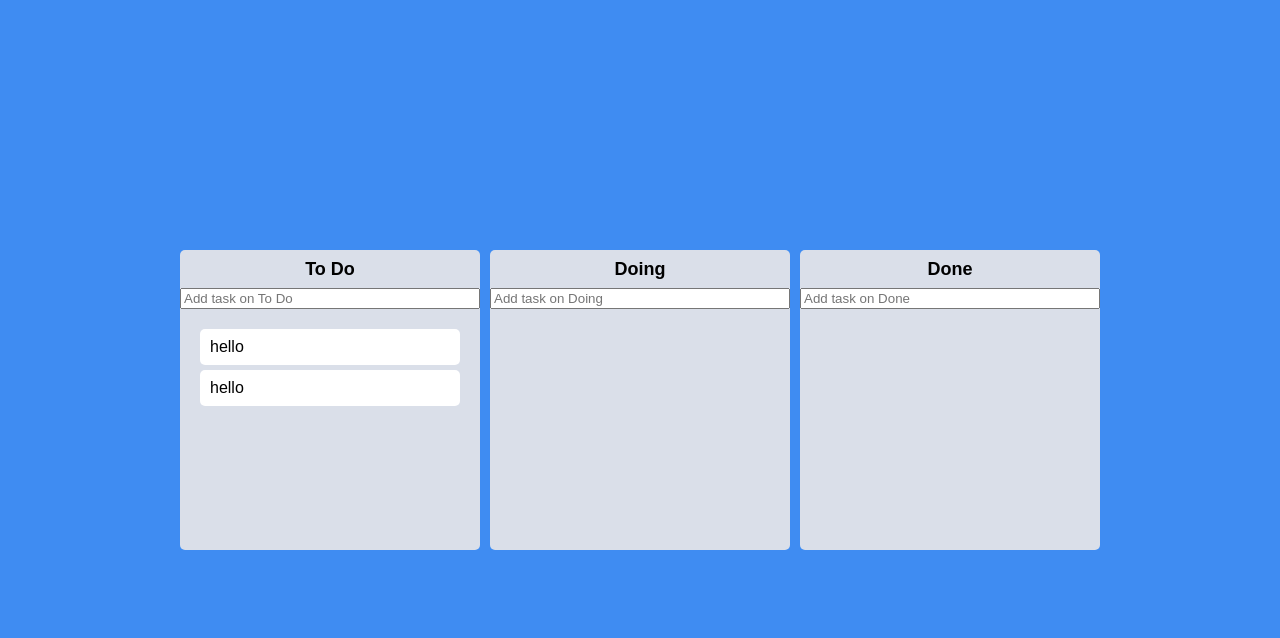
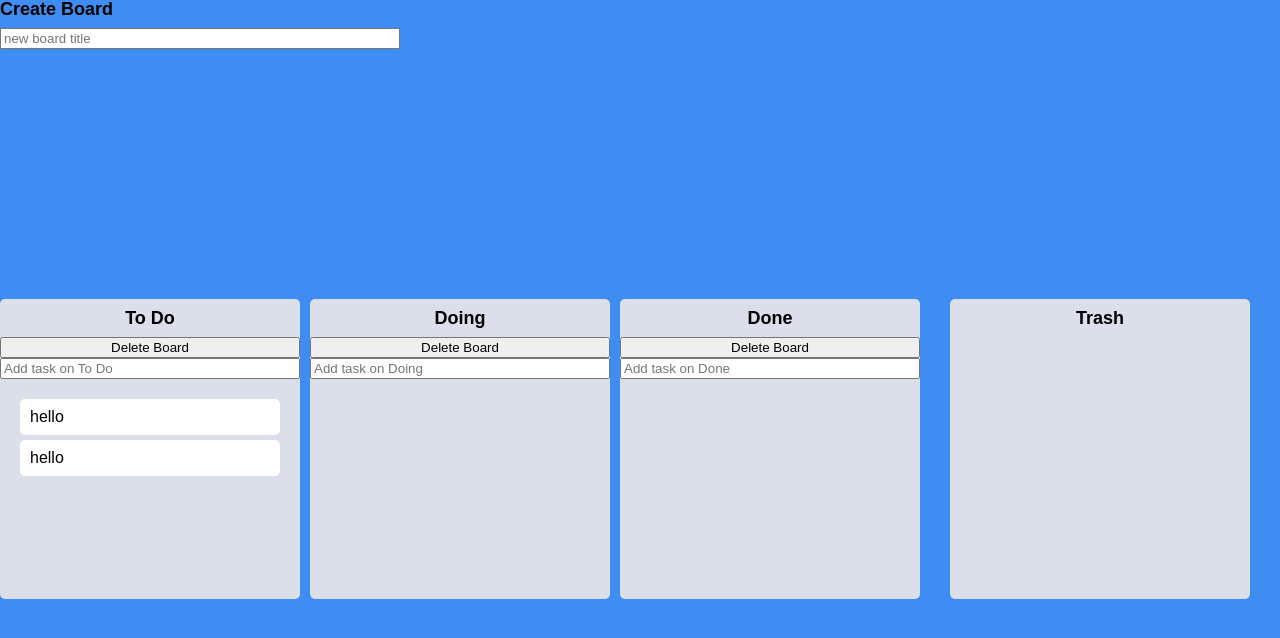
Before and after one commit to systic2/react-masterclass, a React (Create React App) app: page / in a window 1280 px wide. Shown: the top 638 px of the page. Built offline with nearby package versions, Linux system fonts and the light colour scheme.

Commit message:
Code Challenge

```diff
--- a/src/Components/Board.tsx
+++ b/src/Components/Board.tsx
@@ -3,7 +3,7 @@ import DraggableCard from "./DraggableCard";
 import styled from "styled-components";
 import { useRef } from "react";
 import { useForm } from "react-hook-form";
-import { IToDo, toDoState } from "../atoms";
+import { IToDo, IToDoState, toDoState } from "../atoms";
 import { useSetRecoilState } from "recoil";
 
 const Wrapper = styled.div`
@@ -73,9 +73,19 @@ function Board({ toDos, boardId }: IBoardProps) {
 
     setValue("toDo", "");
   };
+  const onDeleteBoard = () => {
+    setToDos((prev) => {
+      const newState = { ...prev };
+      delete newState[boardId];
+      return newState;
+    });
+  };
   return (
     <Wrapper>
       <Title>{boardId}</Title>
+      {boardId !== "Trash" && (
+        <>
+          <button onClick={onDeleteBoard}>Delete Board</button>
           <Form onSubmit={handleSubmit(onValid)}>
             <input
               {...register("toDo", { required: true })}
@@ -83,6 +93,8 @@ function Board({ toDos, boardId }: IBoardProps) {
               placeholder={`Add task on ${boardId}`}
             />
           </Form>
+        </>
+      )}
       <Droppable droppableId={boardId}>
         {(magic, info) => (
           <Area
--- a/src/Root.tsx
+++ b/src/Root.tsx
@@ -1,10 +1,11 @@
-import React from "react";
+import React, { useEffect } from "react";
 import { Outlet } from "react-router-dom";
 import styled, { createGlobalStyle } from "styled-components";
 import { DragDropContext, DropResult } from "react-beautiful-dnd";
 import { useRecoilState } from "recoil";
-import { toDoState } from "./atoms";
+import { toDoState, trashToDoState } from "./atoms";
 import Board from "./Components/Board";
+import { useForm } from "react-hook-form";
 
 const GlobalStyle = createGlobalStyle`
   /* http://meyerweb.com/eric/tools/css/reset/
@@ -93,8 +94,32 @@ const Boards = styled.div`
   gap: 10px;
 `;
 
+const Title = styled.h2`
+  text-align: left;
+  font-weight: 600;
+  margin-bottom: 10px;
+  font-size: 18px;
+`;
+
+const Form = styled.form`
+  width: 400px;
+  input {
+    width: 100%;
+  }
+`;
+
+interface IForm {
+  boardTitle: string;
+}
+
+//Todo
+//1. to do 삭제위한 쓰레기통 만들기 ok
+//2. 저장한 todo 불러오기 ok
+//3. 내가 직접 board 만들기
 function Root() {
   const [toDos, setToDos] = useRecoilState(toDoState);
+  const [trashToDos, setTrashToDos] = useRecoilState(trashToDoState);
+  const { register, setValue, handleSubmit } = useForm<IForm>();
   const onDragEnd = (info: DropResult) => {
     console.log(info);
     const { destination, draggableId, source } = info;
@@ -112,7 +137,16 @@ function Root() {
         };
       });
     }
-    if (destination.droppableId !== source.droppableId) {
+    if (destination.droppableId === "Trash") {
+      setToDos((allBoards) => {
+        const boardCopy = [...allBoards[source.droppableId]];
+        boardCopy.splice(source.index, 1);
+        return {
+          ...allBoards,
+          [source.droppableId]: boardCopy,
+        };
+      });
+    } else if (destination.droppableId !== source.droppableId) {
       // cross board movement
       setToDos((allBoards) => {
         const sourceBoard = [...allBoards[source.droppableId]];
@@ -128,15 +162,48 @@ function Root() {
       });
     }
   };
+  const onValid = ({ boardTitle }: IForm) => {
+    setToDos((allBoards) => {
+      return {
+        ...allBoards,
+        [boardTitle]: [],
+      };
+    });
+    setValue("boardTitle", "");
+  };
+  useEffect(() => {
+    const localToDos = localStorage.getItem("toDos");
+    if (localToDos) {
+      setToDos(JSON.parse(localToDos));
+    }
+  }, []);
+  useEffect(() => {
+    localStorage.setItem("toDos", JSON.stringify(toDos));
+  }, [toDos]);
   return (
     <>
       <GlobalStyle />
       <DragDropContext onDragEnd={onDragEnd}>
+        <Title>Create Board</Title>
+        <Form onSubmit={handleSubmit(onValid)}>
+          <input
+            type="text"
+            placeholder="new board title"
+            {...register("boardTitle", { required: true })}
+          />
+        </Form>
         <Wrapper>
           <Boards>
             {Object.keys(toDos).map((boardId) => (
               <Board key={boardId} boardId={boardId} toDos={toDos[boardId]} />
             ))}
+          </Boards>
+          <Boards>
+            <Board
+              key={"trash"}
+              boardId={"Trash"}
+              toDos={trashToDos["Trash"]}
+            />
           </Boards>
         </Wrapper>
       </DragDropContext>
--- a/src/atoms.tsx
+++ b/src/atoms.tsx
@@ -5,7 +5,7 @@ export interface IToDo {
   text: string;
 }
 
-interface IToDoState {
+export interface IToDoState {
   [key: string]: IToDo[];
 }
 
@@ -20,3 +20,10 @@ export const toDoState = atom<IToDoState>({
     Done: [],
   },
 });
+
+export const trashToDoState = atom<IToDoState>({
+  key: "trashToDo",
+  default: {
+    Trash: [],
+  },
+});
```
Lines whose indentation alone changed are shown as unchanged.
